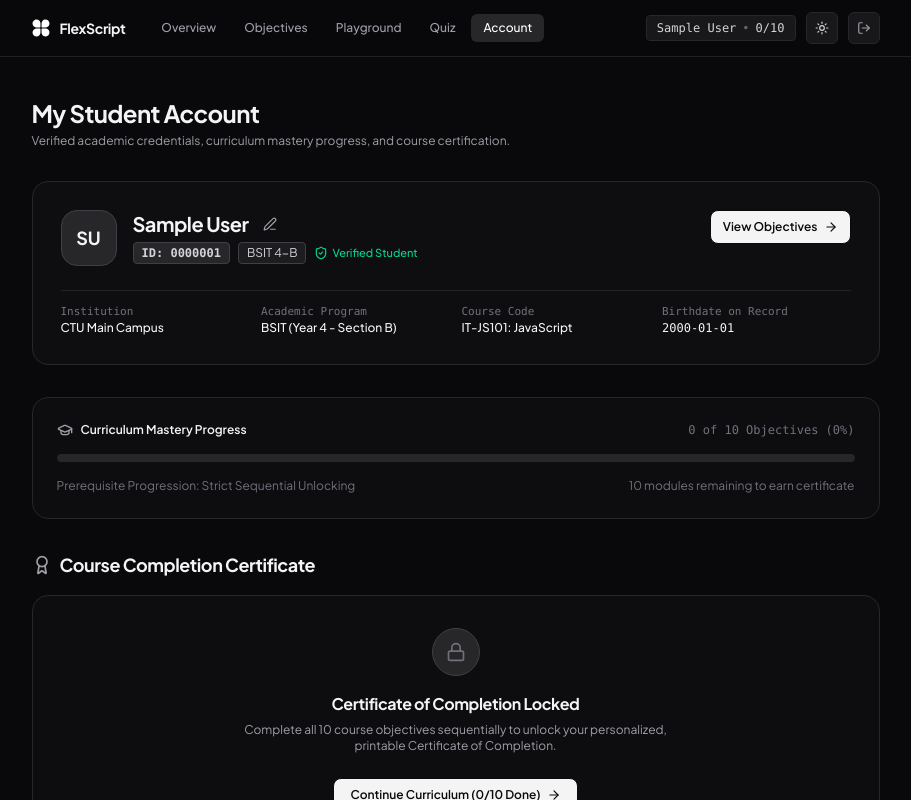
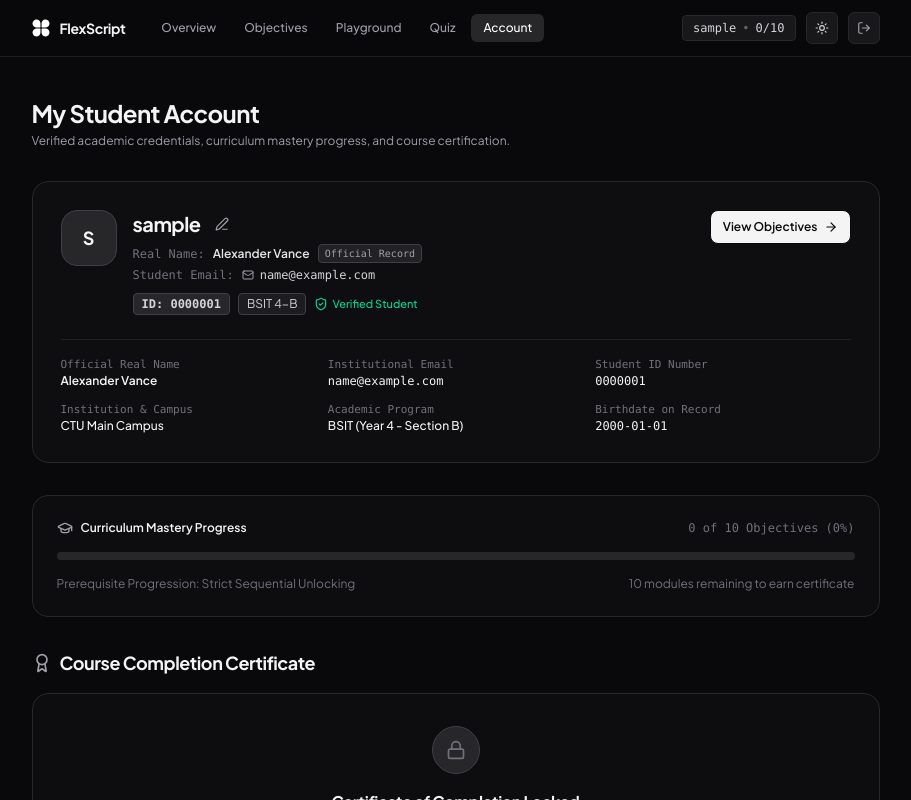
Before and after one commit to rexshimura/flexscript-platform, a React (Vite) app: page /account in a window 1280 px wide. Shown: the top 800 px of the page, without its empty margins (181-1092 px from the left). Built offline with nearby package versions, Linux system fonts and the light colour scheme; sample sign-in values are in the browser's storage.

Commit message:
update 1.0

```diff
--- a/src/App.jsx
+++ b/src/App.jsx
@@ -100,7 +100,7 @@ function App() {
               />
             }
           >
-            <Route path="/overview" element={<Overview theme={theme} completed={completed} />} />
+            <Route path="/overview" element={<Overview theme={theme} completed={completed} student={student} />} />
 
             {/* Objectives Master & Sequential Routes */}
             <Route
--- a/src/components/ui/Layout.jsx
+++ b/src/components/ui/Layout.jsx
@@ -1,15 +1,19 @@
+import { useState } from 'react';
 import { Outlet, NavLink, Link, useNavigate } from 'react-router-dom';
-import { Sun, Moon, Terminal, LogOut } from 'lucide-react';
+import { Sun, Moon, LogOut } from 'lucide-react';
 import { SYLLABUS_OBJECTIVES } from '../../data/datasets';
+import ScrollToTopButton from './ScrollToTopButton';
 
 export default function Layout({ theme, setTheme, completedCount, student, setStudent }) {
   const isDark = theme === 'dark';
   const navigate = useNavigate();
   const totalObjectives = SYLLABUS_OBJECTIVES.length;
+  const [showLogoutModal, setShowLogoutModal] = useState(false);
 
-  const handleLogout = () => {
+  const confirmLogout = () => {
     localStorage.removeItem('js_student_user');
     setStudent(null);
+    setShowLogoutModal(false);
     navigate('/');
   };
 
@@ -23,6 +27,8 @@ export default function Layout({ theme, setTheme, completedCount, student, setSt
         ? 'text-zinc-400 hover:text-zinc-200'
         : 'text-zinc-600 hover:text-zinc-900'
     }`;
+
+  const displayName = student?.username || student?.name || 'Student';
 
   return (
     <div className={`min-h-screen transition-colors duration-150 ${isDark ? 'bg-[#09090b] text-zinc-100' : 'bg-[#fafafa] text-zinc-900'}`}>
@@ -58,7 +64,7 @@ export default function Layout({ theme, setTheme, completedCount, student, setSt
                     : 'bg-zinc-100 border-zinc-200 text-zinc-700 hover:border-zinc-300 hover:text-zinc-900'
                 }`}
               >
-                <span>{student.name}</span>
+                <span>{displayName}</span>
                 <span className="opacity-40">•</span>
                 <span>{completedCount}/{totalObjectives}</span>
               </Link>
@@ -76,7 +82,7 @@ export default function Layout({ theme, setTheme, completedCount, student, setSt
 
             {student && (
               <button
-                onClick={handleLogout}
+                onClick={() => setShowLogoutModal(true)}
                 title="Sign Out"
                 className={`p-2 rounded-md border transition ${
                   isDark ? 'border-zinc-800 bg-zinc-900 text-zinc-400 hover:text-rose-400' : 'border-zinc-200 bg-white text-zinc-600 hover:text-rose-600'
@@ -99,6 +105,59 @@ export default function Layout({ theme, setTheme, completedCount, student, setSt
         <p>FlexScript • IT-JS101 JavaScript Course Portal</p>
         <p className="mt-1 text-[11px] opacity-80">Developed by John Paul P. Mahilom (Rexshimura) — BSIT 4-B | CTU Main Campus</p>
       </footer>
+
+      {/* Logout Confirmation Modal */}
+      {showLogoutModal && (
+        <div
+          className="fixed inset-0 z-50 bg-black/60 backdrop-blur-xs flex items-center justify-center p-4 animate-fade-in"
+          onClick={() => setShowLogoutModal(false)}
+        >
+          <div
+            onClick={(e) => e.stopPropagation()}
+            className={`w-full max-w-sm rounded-2xl border p-6 space-y-4 shadow-xl animate-fade-in ${
+              isDark ? 'bg-zinc-900 border-zinc-800 text-zinc-100' : 'bg-white border-zinc-200 text-zinc-900'
+            }`}
+          >
+            <div className="flex items-center gap-3">
+              <div className="w-10 h-10 rounded-xl flex items-center justify-center bg-rose-500/10 text-rose-500 shrink-0">
+                <LogOut className="w-5 h-5" />
+              </div>
+              <div>
+                <h3 className="text-base font-bold">Sign Out Confirmation</h3>
+                <p className={`text-xs ${isDark ? 'text-zinc-400' : 'text-zinc-600'}`}>
+                  Are you sure you want to log out?
+                </p>
+              </div>
+            </div>
+
+            <p className={`text-xs leading-relaxed ${isDark ? 'text-zinc-400' : 'text-zinc-600'}`}>
+              Your curriculum mastery progress and account data will remain securely saved on this device.
+            </p>
+
+            <div className="pt-2 flex items-center justify-end gap-2.5">
+              <button
+                type="button"
+                onClick={() => setShowLogoutModal(false)}
+                className={`px-3.5 py-2 rounded-lg text-xs font-medium border transition ${
+                  isDark ? 'border-zinc-700 hover:bg-zinc-800 text-zinc-300' : 'border-zinc-300 hover:bg-zinc-100 text-zinc-700'
+                }`}
+              >
+                Cancel
+              </button>
+              <button
+                type="button"
+                onClick={confirmLogout}
+                className="px-3.5 py-2 rounded-lg text-xs font-semibold bg-rose-600 text-white hover:bg-rose-500 transition"
+              >
+                Yes, Sign Out
+              </button>
+            </div>
+          </div>
+        </div>
+      )}
+
+      {/* Floating Scroll To Top Button */}
+      <ScrollToTopButton theme={theme} />
     </div>
   );
 }
--- /dev/null
+++ b/src/components/ui/ScrollToTopButton.jsx
@@ -0,0 +1,48 @@
+import { useState, useEffect } from 'react';
+import { ArrowUp } from 'lucide-react';
+
+export default function ScrollToTopButton({ theme }) {
+  const [isVisible, setIsVisible] = useState(false);
+  const isDark = theme === 'dark';
+
+  useEffect(() => {
+    const handleScroll = () => {
+      // Show button after scrolling down 250px
+      if (window.scrollY > 250) {
+        setIsVisible(true);
+      } else {
+        setIsVisible(false);
+      }
+    };
+
+    window.addEventListener('scroll', handleScroll, { passive: true });
+    // Check initial scroll in case page is reloaded mid-scroll
+    handleScroll();
+
+    return () => window.removeEventListener('scroll', handleScroll);
+  }, []);
+
+  const scrollToTop = () => {
+    window.scrollTo({
+      top: 0,
+      behavior: 'smooth'
+    });
+  };
+
+  if (!isVisible) return null;
+
+  return (
+    <button
+      onClick={scrollToTop}
+      aria-label="Scroll to top of page"
+      title="Scroll to top"
+      className={`fixed bottom-6 right-6 z-40 p-2.5 sm:p-3 rounded-full border shadow-lg transition-all duration-300 transform hover:-translate-y-0.5 active:translate-y-0 cursor-pointer animate-fade-in ${
+        isDark
+          ? 'bg-zinc-900/95 border-zinc-700/80 text-zinc-100 hover:bg-zinc-800 hover:border-zinc-600 shadow-black/50'
+          : 'bg-white/95 border-zinc-300 text-zinc-900 hover:bg-zinc-50 hover:border-zinc-400 shadow-zinc-400/30'
+      }`}
+    >
+      <ArrowUp className="w-4 h-4 sm:w-4.5 sm:h-4.5" />
+    </button>
+  );
+}
--- a/src/data/datasets.js
+++ b/src/data/datasets.js
@@ -5,25 +5,37 @@ export const REGISTERED_STUDENTS = [
   {
     studentId: '0000001',
     birthdate: '2000-01-01',
-    name: 'Alexander Vance',
+    realName: 'Alexander Vance',
+    username: 'Yi Zaha',
+    name: 'Yi Zaha',
+    email: 'alexander.vance@ctu.edu.ph',
     section: 'BSIT 4-B'
   },
   {
     studentId: '1339523',
     birthdate: '2005-05-15',
-    name: 'John Paul P. Mahilom',
+    realName: 'John Paul P. Mahilom',
+    username: 'Rexshimura',
+    name: 'Rexshimura',
+    email: 'johnpaul.mahilom@ctu.edu.ph',
     section: 'BSIT 4-B'
   },
   {
     studentId: '122-0491',
     birthdate: '2005-01-20',
-    name: 'Rex Mahilom',
+    realName: 'Rex Mahilom',
+    username: 'Rex',
+    name: 'Rex',
+    email: 'rex.mahilom@ctu.edu.ph',
     section: 'BSIT 4-B'
   },
   {
     studentId: '2026-0001',
     birthdate: '2004-10-12',
-    name: 'Juan Dela Cruz',
+    realName: 'Juan Dela Cruz',
+    username: 'JuanDC',
+    name: 'JuanDC',
+    email: 'juan.delacruz@ctu.edu.ph',
     section: 'BSIT 4-B'
   }
 ];
--- a/src/pages/Account.jsx
+++ b/src/pages/Account.jsx
@@ -5,18 +5,16 @@ import {
   CheckCircle2,
   Lock,
   Printer,
-  User,
-  Calendar,
-  BookOpen,
   GraduationCap,
   ShieldCheck,
   Edit3,
   Check,
   ArrowRight,
   Maximize2,
-  X
+  X,
+  Mail
 } from 'lucide-react';
-import { SYLLABUS_OBJECTIVES } from '../data/datasets';
+import { SYLLABUS_OBJECTIVES, REGISTERED_STUDENTS } from '../data/datasets';
 
 export default function Account({ theme, student, setStudent, completed = [] }) {
   const isDark = theme === 'dark';
@@ -24,30 +22,44 @@ export default function Account({ theme, student, setStudent, completed = [] })
   const isCertified = completed.length >= totalObjectives;
   const progressPercent = Math.round((completed.length / totalObjectives) * 100);
 
-  // Name Editing State
-  const [isEditingName, setIsEditingName] = useState(false);
-  const [nameInput, setNameInput] = useState(student?.name || 'Alexander Vance');
-  const [nameSavedFeedback, setNameSavedFeedback] = useState(false);
+  // Match registered student record for authoritative SIS data
+  const registeredRecord = REGISTERED_STUDENTS.find(
+    (s) => s.studentId === student?.studentId
+  );
+
+  // Authoritative real name and email (students can only edit username)
+  const realName = student?.realName || registeredRecord?.realName || 'Alexander Vance';
+  const email = student?.email || registeredRecord?.email || `${realName.toLowerCase().replace(/[^a-z0-9]/g, '.')}@ctu.edu.ph`;
+  const initialUsername = student?.username || student?.name || registeredRecord?.username || 'Yi Zaha';
+
+  // Username Editing State (only username is editable)
+  const [isEditingUsername, setIsEditingUsername] = useState(false);
+  const [usernameInput, setUsernameInput] = useState(initialUsername);
+  const [usernameSavedFeedback, setUsernameSavedFeedback] = useState(false);
 
   // Fullscreen Certificate Modal
   const [showModal, setShowModal] = useState(false);
 
-  const handleSaveName = (e) => {
+  const handleSaveUsername = (e) => {
     e.preventDefault();
-    if (!nameInput.trim()) return;
+    if (!usernameInput.trim()) return;
 
+    const trimmed = usernameInput.trim();
     const updatedStudent = {
       ...student,
-      name: nameInput.trim()
+      username: trimmed,
+      name: trimmed, // keep name consistent for backwards compatibility across top bar
+      realName,
+      email
     };
 
     localStorage.setItem('js_student_user', JSON.stringify(updatedStudent));
     if (setStudent) {
       setStudent(updatedStudent);
     }
-    setIsEditingName(false);
-    setNameSavedFeedback(true);
-    setTimeout(() => setNameSavedFeedback(false), 2500);
+    setIsEditingUsername(false);
+    setUsernameSavedFeedback(true);
+    setTimeout(() => setUsernameSavedFeedback(false), 2500);
   };
 
   const handlePrint = () => {
@@ -61,6 +73,7 @@ export default function Account({ theme, student, setStudent, completed = [] })
   });
 
   const certificateId = `CTU-JS101-${student?.studentId || '0000001'}-2026`;
+  const currentUsername = student?.username || student?.name || initialUsername;
 
   return (
     <div className="space-y-8 animate-fade-in">
@@ -90,19 +103,21 @@ export default function Account({ theme, student, setStudent, completed = [] })
             <div className={`w-14 h-14 rounded-2xl flex items-center justify-center font-bold text-lg border shrink-0 ${
               isDark ? 'bg-zinc-800 border-zinc-700 text-zinc-100' : 'bg-zinc-100 border-zinc-300 text-zinc-800'
             }`}>
-              {student?.name
-                ? student.name.split(' ').map((n) => n[0]).slice(0, 2).join('')
-                : 'AV'}
+              {currentUsername
+                ? currentUsername.split(' ').map((n) => n[0]).slice(0, 2).join('').toUpperCase()
+                : 'YZ'}
             </div>
 
-            <div className="space-y-1">
+            <div className="space-y-1.5">
+              {/* Username row with edit toggle */}
               <div className="flex items-center gap-2.5">
-                {isEditingName ? (
-                  <form onSubmit={handleSaveName} className="flex items-center gap-2">
+                {isEditingUsername ? (
+                  <form onSubmit={handleSaveUsername} className="flex items-center gap-2">
                     <input
                       type="text"
-                      value={nameInput}
-                      onChange={(e) => setNameInput(e.target.value)}
+                      value={usernameInput}
+                      onChange={(e) => setUsernameInput(e.target.value)}
+                      placeholder="Enter new username"
                       className={`px-2.5 py-1 text-sm rounded border font-semibold focus:outline-none ${
                         isDark ? 'bg-zinc-950 border-zinc-700 text-white' : 'bg-zinc-50 border-zinc-300 text-zinc-900'
                       }`}
@@ -116,7 +131,10 @@ export default function Account({ theme, student, setStudent, completed = [] })
                     </button>
                     <button
                       type="button"
-                      onClick={() => setIsEditingName(false)}
+                      onClick={() => {
+                        setUsernameInput(currentUsername);
+                        setIsEditingUsername(false);
+                      }}
                       className="px-2 py-1 text-xs text-zinc-400 hover:text-zinc-200"
                     >
                       Cancel
@@ -124,24 +142,49 @@ export default function Account({ theme, student, setStudent, completed = [] })
                   </form>
                 ) : (
                   <>
-                    <h2 className="text-xl font-bold tracking-tight">{student?.name || 'Alexander Vance'}</h2>
+                    <h2 className="text-xl font-bold tracking-tight">{currentUsername}</h2>
                     <button
-                      onClick={() => setIsEditingName(true)}
-                      title="Edit student display name"
+                      onClick={() => {
+                        setUsernameInput(currentUsername);
+                        setIsEditingUsername(true);
+                      }}
+                      title="Edit Username"
                       className={`p-1 rounded text-zinc-400 hover:text-zinc-200 transition ${
                         isDark ? 'hover:bg-zinc-800' : 'hover:bg-zinc-100'
                       }`}
                     >
                       <Edit3 className="w-3.5 h-3.5" />
                     </button>
-                    {nameSavedFeedback && (
-                      <span className="text-[11px] font-mono text-emerald-400 animate-fade-in">Name updated!</span>
+                    {usernameSavedFeedback && (
+                      <span className="text-[11px] font-mono text-emerald-400 animate-fade-in">Username updated!</span>
                     )}
                   </>
                 )}
               </div>
 
-              <div className="flex flex-wrap items-center gap-2 text-xs">
+              {/* Student Real Name & Email (Read-only official records) */}
+              <div className="space-y-1 text-xs">
+                <div className="flex flex-wrap items-center gap-2">
+                  <span className="text-zinc-500 font-mono">Real Name:</span>
+                  <span className={`font-semibold ${isDark ? 'text-zinc-200' : 'text-zinc-900'}`}>{realName}</span>
+                  <span className={`text-[10px] px-1.5 py-0.5 rounded border font-mono ${
+                    isDark ? 'bg-zinc-800/80 border-zinc-700 text-zinc-400' : 'bg-zinc-100 border-zinc-300 text-zinc-600'
+                  }`}>
+                    Official Record
+                  </span>
+                </div>
+
+                <div className="flex flex-wrap items-center gap-2">
+                  <span className="text-zinc-500 font-mono">Student Email:</span>
+                  <span className={`font-mono flex items-center gap-1.5 ${isDark ? 'text-zinc-300' : 'text-zinc-700'}`}>
+                    <Mail className="w-3 h-3 text-zinc-400" />
+                    {email}
+                  </span>
+                </div>
+              </div>
+
+              {/* Badges */}
+              <div className="flex flex-wrap items-center gap-2 text-xs pt-1">
                 <span className={`px-2 py-0.5 rounded font-mono font-bold border ${
                   isDark ? 'bg-zinc-800 border-zinc-700 text-zinc-300' : 'bg-zinc-100 border-zinc-200 text-zinc-700'
                 }`}>
@@ -173,20 +216,28 @@ export default function Account({ theme, student, setStudent, completed = [] })
         </div>
 
         {/* Credential Data Grid */}
-        <div className={`grid grid-cols-1 sm:grid-cols-2 md:grid-cols-4 gap-3 pt-3 border-t text-xs ${
+        <div className={`grid grid-cols-1 sm:grid-cols-2 md:grid-cols-3 gap-3 pt-4 border-t text-xs ${
           isDark ? 'border-zinc-800/80' : 'border-zinc-200'
         }`}>
           <div className="space-y-0.5">
-            <span className="text-[11px] font-mono text-zinc-500">Institution</span>
+            <span className="text-[11px] font-mono text-zinc-500">Official Real Name</span>
+            <p className="font-semibold">{realName}</p>
+          </div>
+          <div className="space-y-0.5">
+            <span className="text-[11px] font-mono text-zinc-500">Institutional Email</span>
+            <p className="font-mono">{email}</p>
+          </div>
+          <div className="space-y-0.5">
+            <span className="text-[11px] font-mono text-zinc-500">Student ID Number</span>
+            <p className="font-mono">{student?.studentId || '0000001'}</p>
+          </div>
+          <div className="space-y-0.5">
+            <span className="text-[11px] font-mono text-zinc-500">Institution & Campus</span>
             <p className="font-medium">CTU Main Campus</p>
           </div>
           <div className="space-y-0.5">
             <span className="text-[11px] font-mono text-zinc-500">Academic Program</span>
             <p className="font-medium">BSIT (Year 4 - Section B)</p>
-          </div>
-          <div className="space-y-0.5">
-            <span className="text-[11px] font-mono text-zinc-500">Course Code</span>
-            <p className="font-medium">IT-JS101: JavaScript</p>
           </div>
           <div className="space-y-0.5">
             <span className="text-[11px] font-mono text-zinc-500">Birthdate on Record</span>
@@ -308,14 +359,14 @@ export default function Account({ theme, student, setStudent, completed = [] })
                   </h1>
                 </div>
 
-                {/* Recipient Details */}
+                {/* Recipient Details - Uses Student Real Name */}
                 <div className="space-y-3 max-w-xl mx-auto">
                   <p className="text-xs italic opacity-75">This proudly certifies that</p>
                   <p className="text-2xl sm:text-3xl font-bold tracking-tight underline decoration-1 underline-offset-8">
-                    {student?.name || 'Alexander Vance'}
+                    {realName}
                   </p>
                   <p className="text-xs font-mono opacity-80 pt-1">
-                    Student ID: {student?.studentId || '0000001'} • Section: {student?.section || 'BSIT 4-B'}
+                    Student ID: {student?.studentId || '0000001'} • Section: {student?.section || 'BSIT 4-B'} • Email: {email}
                   </p>
                 </div>
 
@@ -351,7 +402,7 @@ export default function Account({ theme, student, setStudent, completed = [] })
                 <div className="pt-2 flex flex-col sm:flex-row items-center justify-between text-[10px] font-mono opacity-60 gap-2 border-t border-zinc-800/40">
                   <span>Certificate ID: {certificateId}</span>
                   <span>Issued: {currentDateFormatted}</span>
-                  <span>Status: Verified & Cryptographically Signed</span>
+                  <span>Recipient: {realName} ({email})</span>
                 </div>
               </div>
             </div>
@@ -416,10 +467,10 @@ export default function Account({ theme, student, setStudent, completed = [] })
                 </h1>
                 <p className="text-xs italic opacity-70">Presented to</p>
                 <p className="text-2xl sm:text-3xl font-bold underline decoration-1 underline-offset-8">
-                  {student?.name || 'Alexander Vance'}
+                  {realName}
                 </p>
                 <p className="text-xs font-mono opacity-80">
-                  ID: {student?.studentId} • Section: {student?.section}
+                  ID: {student?.studentId} • Section: {student?.section} • Email: {email}
                 </p>
                 <p className="text-xs max-w-lg mx-auto opacity-80">
                   For comprehensive mastery of IT-JS101 JavaScript Programming Curriculum across 10 sequential objectives.
--- a/src/pages/Overview.jsx
+++ b/src/pages/Overview.jsx
@@ -2,10 +2,11 @@ import { Link } from 'react-router-dom';
 import { ArrowRight, BookOpen, CheckCircle2, Play, Award } from 'lucide-react';
 import { SYLLABUS_OBJECTIVES } from '../data/datasets';
 
-export default function Overview({ theme, completed }) {
+export default function Overview({ theme, completed, student }) {
   const isDark = theme === 'dark';
   const total = SYLLABUS_OBJECTIVES.length;
   const percent = Math.round((completed.length / total) * 100);
+  const username = student?.username || student?.name || 'Student';
 
   // Find the first uncompleted objective, or the first one if none completed
   const currentObjective = SYLLABUS_OBJECTIVES.find((o) => !completed.includes(o.id)) || SYLLABUS_OBJECTIVES[SYLLABUS_OBJECTIVES.length - 1];
@@ -13,12 +14,19 @@ export default function Overview({ theme, completed }) {
   return (
     <div className="space-y-8 animate-fade-in">
       <div className="space-y-3">
-        <p className="text-xs font-mono uppercase tracking-wider text-zinc-500 font-semibold">
-          Cebu Technological University • BSIT Course Module
-        </p>
-        <h1 className="text-3xl font-bold tracking-tight">
-          JavaScript Basic Course Objectives
-        </h1>
+        <div className="flex items-center gap-2">
+          <p className="text-xs font-mono uppercase tracking-wider text-zinc-500 font-semibold">
+            Cebu Technological University • BSIT Course Module
+          </p>
+        </div>
+        <div className="space-y-1">
+          <h1 className="text-3xl font-bold tracking-tight">
+            Welcome, <span className="text-emerald-500">{username}</span>!
+          </h1>
+          <p className={`text-base font-medium ${isDark ? 'text-zinc-400' : 'text-zinc-600'}`}>
+            JavaScript Basic Course Objectives
+          </p>
+        </div>
         <p className={`text-sm leading-relaxed max-w-2xl ${isDark ? 'text-zinc-400' : 'text-zinc-600'}`}>
           Welcome to the IT-JS101 interactive academic portal. Master JavaScript programming fundamentals through our structured sequential curriculum, interactive playground runtime, and self-assessment evaluations.
         </p>
```
